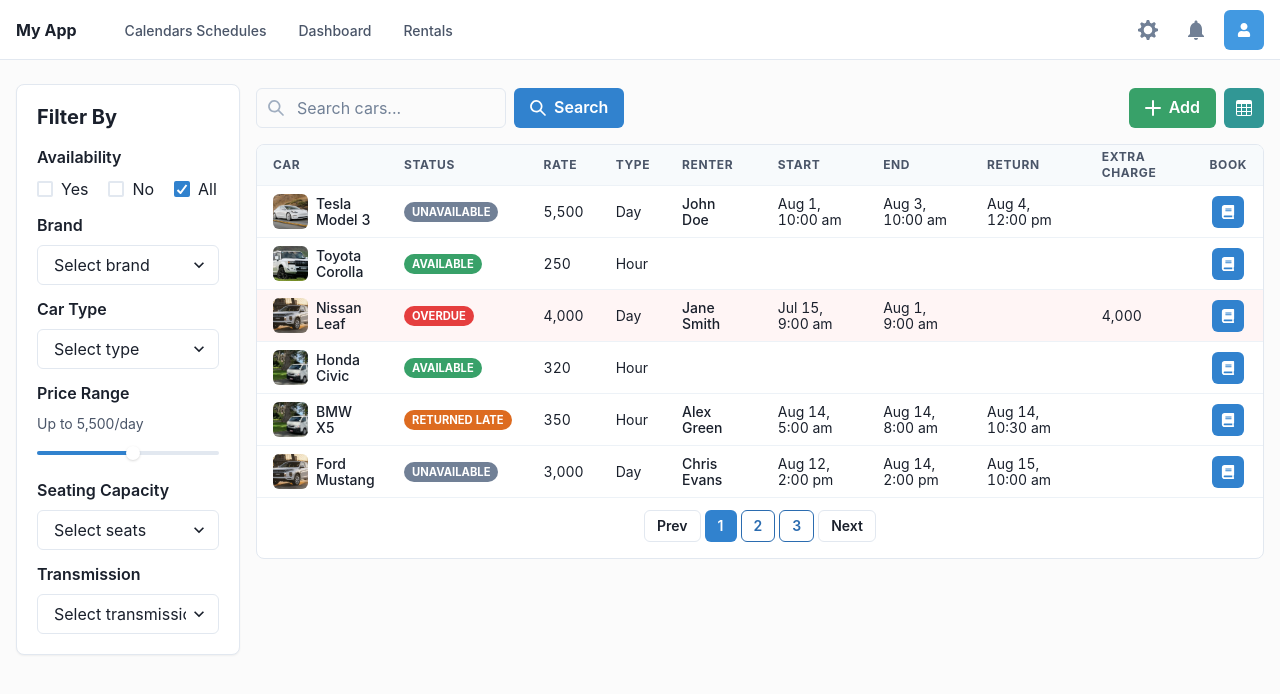
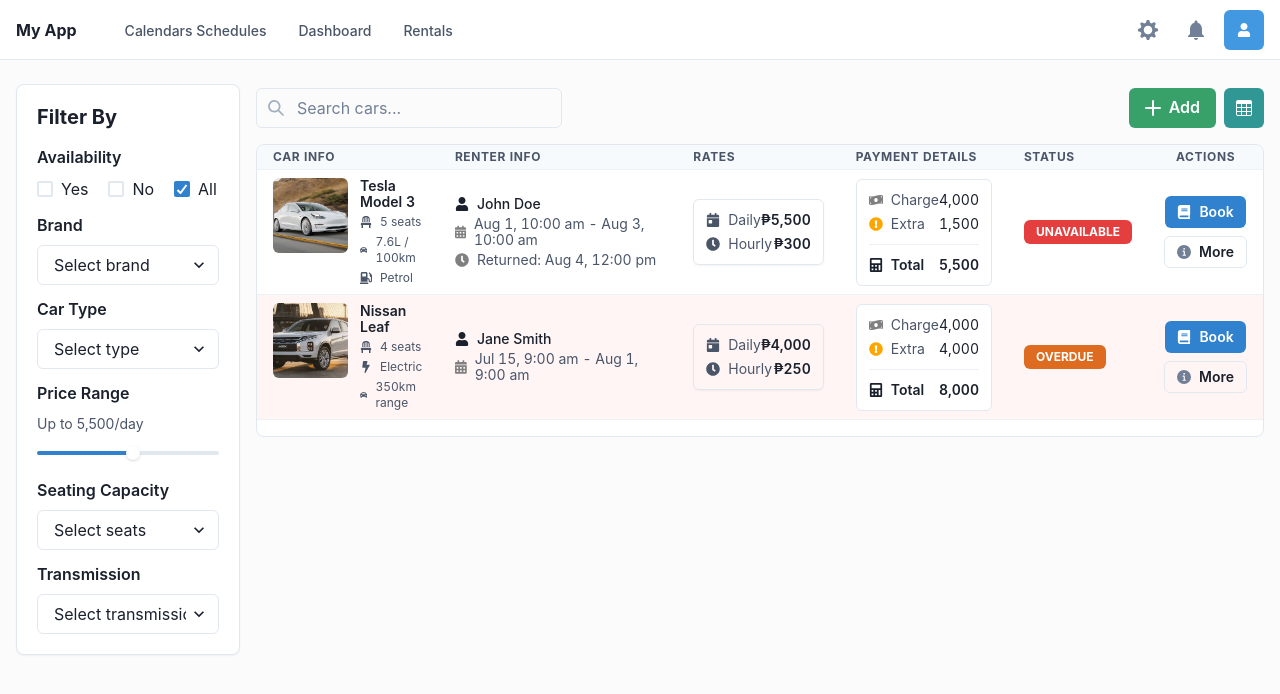
Before and after one commit to vannelson/all_about_car, a React (Vite) app: page /tenant/rentals in a window 1280 px wide. Both pictures are taken after a click on the button "Toggle view". Shown: the top 694 px of the page. Built offline with nearby package versions, Linux system fonts and the light colour scheme.

Commit message:
Card design and table modification

```diff
--- a/src/pages/tenant/Rentals.jsx
+++ b/src/pages/tenant/Rentals.jsx
@@ -12,7 +12,7 @@ import {
   DrawerBody,
   useDisclosure,
   useBreakpointValue,
-  Avatar,
+  Stack,
   Checkbox,
   Select,
   Thead,
@@ -73,6 +73,9 @@ import {
   FaClock,
   FaExclamationCircle,
   FaCalendarDay,
+  FaChair,
+  FaCar,
+  FaBatteryFull,
 } from "react-icons/fa";
 
 import SlickCarouSliderel from "react-slick";
@@ -163,21 +166,13 @@ function CarSummary({ isCardView, onToggleView }) {
         gap={{ base: 3, md: 2 }}
       >
         {/* Left side - Search */}
-        <HStack
-          spacing={2}
-          align="center"
-          flexWrap={{ base: "wrap", md: "nowrap" }}
-        >
-          <InputGroup maxW="250px">
+        <HStack align="center" flexWrap={{ base: "wrap", md: "nowrap" }}>
+          <InputGroup maxW="350px">
             <InputLeftElement pointerEvents="none">
               <SearchIcon color="gray.400" />
             </InputLeftElement>
-            <Input placeholder="Search cars..." />
+            <Input maxW="350px" placeholder="Search cars..." />
           </InputGroup>
-
-          <Button colorScheme="blue" leftIcon={<SearchIcon />}>
-            Search
-          </Button>
         </HStack>
 
         {/* Right side - Add & Toggle buttons */}
@@ -426,7 +421,7 @@ function CarCardList() {
   const parseAmount = (str) => Number(str.replace(/[,]/g, "").trim()) || 0;
 
   return (
-    <Box pt={6}>
+    <Box>
       <Grid
         templateColumns={{
           base: "repeat(auto-fill, minmax(250px, 1fr))",
@@ -691,74 +686,28 @@ function TableView() {
     {
       name: "Tesla Model 3",
       image: "/cars/6_tesla/1.avif",
+      specs: ["5 seats", "7.6L / 100km", "Petrol"],
       status: "Unavailable",
-      rateType: "Day",
-      rateAmount: "5,500",
       renter: "John Doe",
       startDate: "Aug 1, 10:00 am",
       endDate: "Aug 3, 10:00 am",
       actualReturn: "Aug 4, 12:00 pm",
-      extraCharge: "", // Not overdue
-    },
-    {
-      name: "Toyota Corolla",
-      image: "/cars/3_toyota/1.avif",
-      status: "Available",
-      rateType: "Hour",
-      rateAmount: "250",
-      renter: "",
-      startDate: "",
-      endDate: "",
-      actualReturn: "",
-      extraCharge: "",
+      charge: 4000,
+      extraCharge: 1500,
+      rates: { day: 5500, hour: 300 },
     },
     {
       name: "Nissan Leaf",
       image: "/cars/5_mitsubishi/1.avif",
+      specs: ["4 seats", "Electric", "350km range"],
       status: "Overdue",
-      rateType: "Day",
-      rateAmount: "4,000",
       renter: "Jane Smith",
       startDate: "Jul 15, 9:00 am",
       endDate: "Aug 1, 9:00 am",
       actualReturn: "",
-      extraCharge: "4,000", // Overdue
-    },
-    {
-      name: "Honda Civic",
-      image: "/cars/2_van/1.avif",
-      status: "Available",
-      rateType: "Hour",
-      rateAmount: "320",
-      renter: "",
-      startDate: "",
-      endDate: "",
-      actualReturn: "",
-      extraCharge: "",
-    },
-    {
-      name: "BMW X5",
-      image: "/cars/2_van/1.avif",
-      status: "Returned Late",
-      rateType: "Hour",
-      rateAmount: "350",
-      renter: "Alex Green",
-      startDate: "Aug 14, 5:00 am",
-      endDate: "Aug 14, 8:00 am",
-      actualReturn: "Aug 14, 10:30 am",
-      extraCharge: "", // Not overdue, already returned
-    },
-    {
-      name: "Ford Mustang",
-      image: "/cars/5_mitsubishi/1.avif",
-      status: "Unavailable",
-      rateType: "Day",
-      rateAmount: "3,000",
-      renter: "Chris Evans",
-      startDate: "Aug 12, 2:00 pm",
-      endDate: "Aug 14, 2:00 pm",
-      actualReturn: "Aug 15, 10:00 am",
-      extraCharge: "", // Not overdue
+      charge: 4000,
+      extraCharge: 4000,
+      rates: { day: 4000, hour: 250 },
     },
   ];
 
@@ -770,11 +719,27 @@ function TableView() {
     onOpen();
   };
 
-  const statusColors = {
-    Available: "green",
-    Unavailable: "gray",
-    Overdue: "red",
-    "Returned Late": "orange",
+  const iconColor = "gray.500";
+  const getSpecIcon = (spec) => {
+    if (spec.includes("seats")) return <FaChair color={iconColor} />;
+    if (spec.includes("Petrol")) return <FaGasPump color={iconColor} />;
+    if (spec.includes("Electric")) return <FaBolt color={iconColor} />;
+    if (spec.includes("km")) return <FaCar color={iconColor} />;
+    if (spec.includes("L")) return <FaCogs color={iconColor} />;
+    return <FaCar color={iconColor} />;
+  };
+
+  const getStatusColor = (status) => {
+    switch (status) {
+      case "Available":
+        return "green";
+      case "Unavailable":
+        return "red";
+      case "Overdue":
+        return "orange";
+      default:
+        return "gray";
+    }
   };
 
   return (
@@ -782,122 +747,186 @@ function TableView() {
       <Table size="sm" variant="simple">
         <Thead bg="gray.50">
           <Tr>
-            <Th>Car</Th>
+            <Th>Car Info</Th>
+            <Th>Renter Info</Th>
+            <Th>Rates</Th>
+            <Th>Payment Details</Th>
             <Th>Status</Th>
-            <Th>Rate</Th>
-            <Th>Type</Th>
-            <Th>Renter</Th>
-            <Th>Start</Th>
-            <Th>End</Th>
-            <Th>Return</Th>
-            <Th>Extra Charge</Th>
-            <Th textAlign="center">Book</Th>
+            <Th textAlign="center">Actions</Th>
           </Tr>
         </Thead>
         <Tbody fontSize="sm">
-          {cars.map((car, idx) => (
+          {cars.map((car, idx) => {
+            const total = car.charge + car.extraCharge;
+
+            return (
               <Tr
                 key={idx}
-              cursor="pointer"
                 _hover={{ bg: "gray.50" }}
-              onDoubleClick={() => handleOpenModal(car)}
                 bg={car.status === "Overdue" ? "red.50" : "transparent"}
               >
+                {/* Car Info */}
                 <Td>
-                <Flex align="center" gap={2}>
+                  <Flex align="flex-start" gap={3}>
                     <Image
                       src={car.image}
                       alt={car.name}
-                    boxSize="35px"
+                      boxSize="75px"
                       borderRadius="md"
                       objectFit="cover"
                     />
-                  <Text fontSize="sm" fontWeight="medium">
+                    <Box>
+                      <Text fontWeight="semibold" mb={1}>
                         {car.name}
                       </Text>
+                      <Stack spacing={1} fontSize="xs" color="gray.600">
+                        {car.specs.map((s, i) => (
+                          <Flex key={i} align="center" gap={2}>
+                            {getSpecIcon(s)}
+                            <Text>{s}</Text>
+                          </Flex>
+                        ))}
+                      </Stack>
+                    </Box>
                   </Flex>
                 </Td>
+
+                {/* Renter Info */}
+                <Td>
+                  <Flex align="center" gap={2}>
+                    <FaUser color={iconColor} />
+                    <Text fontWeight="medium">{car.renter || "—"}</Text>
+                  </Flex>
+                  {car.startDate && car.endDate && (
+                    <Flex align="center" gap={2} mt={1}>
+                      <FaCalendarAlt color="gray" />
+                      <Text fontSize="sm" color="gray.600">
+                        {car.startDate} - {car.endDate}
+                      </Text>
+                    </Flex>
+                  )}
+                  {car.actualReturn && (
+                    <Flex align="center" gap={2} mt={1}>
+                      <FaClock color="gray" />
+                      <Text fontSize="sm" color="gray.600">
+                        Returned: {car.actualReturn}
+                      </Text>
+                    </Flex>
+                  )}
+                </Td>
+
+                {/* Rates */}
+                <Td>
+                  <Box p={3} borderWidth="1px" borderRadius="md" shadow="sm">
+                    <Stack spacing={2}>
+                      <Flex align="center" justify="space-between">
+                        <Flex align="center" gap={2}>
+                          <FaCalendarDay size={14} color="#4A5568" />
+                          <Text color="gray.600" fontSize="sm">
+                            Daily
+                          </Text>
+                        </Flex>
+                        <Text fontWeight="semibold">
+                          ₱{car.rates.day.toLocaleString()}
+                        </Text>
+                      </Flex>
+                      <Flex align="center" justify="space-between">
+                        <Flex align="center" gap={2}>
+                          <FaClock size={14} color="#4A5568" />
+                          <Text color="gray.600" fontSize="sm">
+                            Hourly
+                          </Text>
+                        </Flex>
+                        <Text fontWeight="semibold" color="black.100">
+                          ₱{car.rates.hour.toLocaleString()}
+                        </Text>
+                      </Flex>
+                    </Stack>
+                  </Box>
+                </Td>
+
+                {/* Payment Details */}
+                <Td>
+                  <Box p={3} borderWidth="1px" borderRadius="md" bg="white">
+                    <Stack spacing={2}>
+                      <Flex align="center" justify="space-between">
+                        <Flex align="center" gap={2}>
+                          <FaMoneyBillWave color="gray" />
+                          <Text color="gray.600">Charge</Text>
+                        </Flex>
+                        <Text>{car.charge.toLocaleString()}</Text>
+                      </Flex>
+
+                      <Flex align="center" justify="space-between">
+                        <Flex align="center" gap={2}>
+                          <FaExclamationCircle color="orange" />
+                          <Text color="gray.600">Extra</Text>
+                        </Flex>
+                        <Text>
+                          {car.extraCharge
+                            ? car.extraCharge.toLocaleString()
+                            : "-"}
+                        </Text>
+                      </Flex>
+
+                      <Divider my={1} />
+                      <Flex
+                        align="center"
+                        justify="space-between"
+                        fontWeight="semibold"
+                      >
+                        <Flex align="center" gap={2}>
+                          <FaCalculator color={iconColor} />
+                          <Text>Total</Text>
+                        </Flex>
+                        <Text>{total.toLocaleString()}</Text>
+                      </Flex>
+                    </Stack>
+                  </Box>
+                </Td>
+
+                {/* Status */}
                 <Td>
                   <Badge
-                  px={2}
-                  py={0.5}
-                  borderRadius="full"
-                  fontSize="0.7rem"
-                  colorScheme={statusColors[car.status]}
+                    colorScheme={getStatusColor(car.status)}
                     variant="solid"
-                  color="white"
+                    px={3}
+                    py={1}
+                    borderRadius="md"
                   >
                     {car.status}
                   </Badge>
                 </Td>
-              <Td>{car.rateAmount.toLocaleString()}</Td>
-              <Td>{car.rateType}</Td>
-              <Td>
-                <Flex align="center" gap={2}>
-                  {/* {car.status != "Available" ? (
-                    <Avatar
-                      name={car.renter}
-                      src="https://via.placeholder.com/35" // free placeholder image
-                      size="sm"
-                    />
-                  ) : (
-                    ""
-                  )} */}
-                  <Text fontSize="sm" fontWeight="medium">
-                    {car.renter}
-                  </Text>
-                </Flex>
-              </Td>
 
-              <Td>{car.startDate}</Td>
-              <Td>{car.endDate}</Td>
-              <Td>{car.actualReturn}</Td>
-              <Td>{car.extraCharge}</Td>
+                {/* Actions */}
                 <Td textAlign="center">
-                <Flex justify="center" gap={2}>
-                  <IconButton
+                  <Stack direction="column" spacing={2} align="center">
+                    <Button
                       size="sm"
                       colorScheme="blue"
-                    icon={<FaBook />}
-                    aria-label="Book"
+                      leftIcon={<FaBook color="white" />}
                       onClick={(e) => {
                         e.stopPropagation();
                         console.log("Book", car.name);
                       }}
-                  />
-                </Flex>
+                    >
+                      Book
+                    </Button>
+                    <Button
+                      size="sm"
+                      variant="outline"
+                      leftIcon={<InfoIcon color={iconColor} />}
+                      onClick={() => handleOpenModal(car)}
+                    >
+                      More
+                    </Button>
+                  </Stack>
                 </Td>
               </Tr>
-          ))}
+            );
+          })}
         </Tbody>
       </Table>
-
-      <Flex justify="center" mt={3} gap={1}>
-        <Button size="sm" variant="outline">
-          Prev
-        </Button>
-        {[1, 2, 3].map((page) => (
-          <Button
-            key={page}
-            size="sm"
-            variant={page === 1 ? "solid" : "outline"}
-            colorScheme="blue"
-          >
-            {page}
-          </Button>
-        ))}
-        <Button size="sm" variant="outline">
-          Next
-        </Button>
-      </Flex>
-
-      {isOpen && (
-        <CarInfoModal
-          isOpen={isOpen}
-          onClose={onClose}
-          title={selectedCar?.name || ""}
-        />
-      )}
     </Box>
   );
 }
```
Also changed, not shown: src/components/base/BaseCard.jsx (added, +26 -0 lines). Lines whose indentation alone changed are shown as unchanged.
